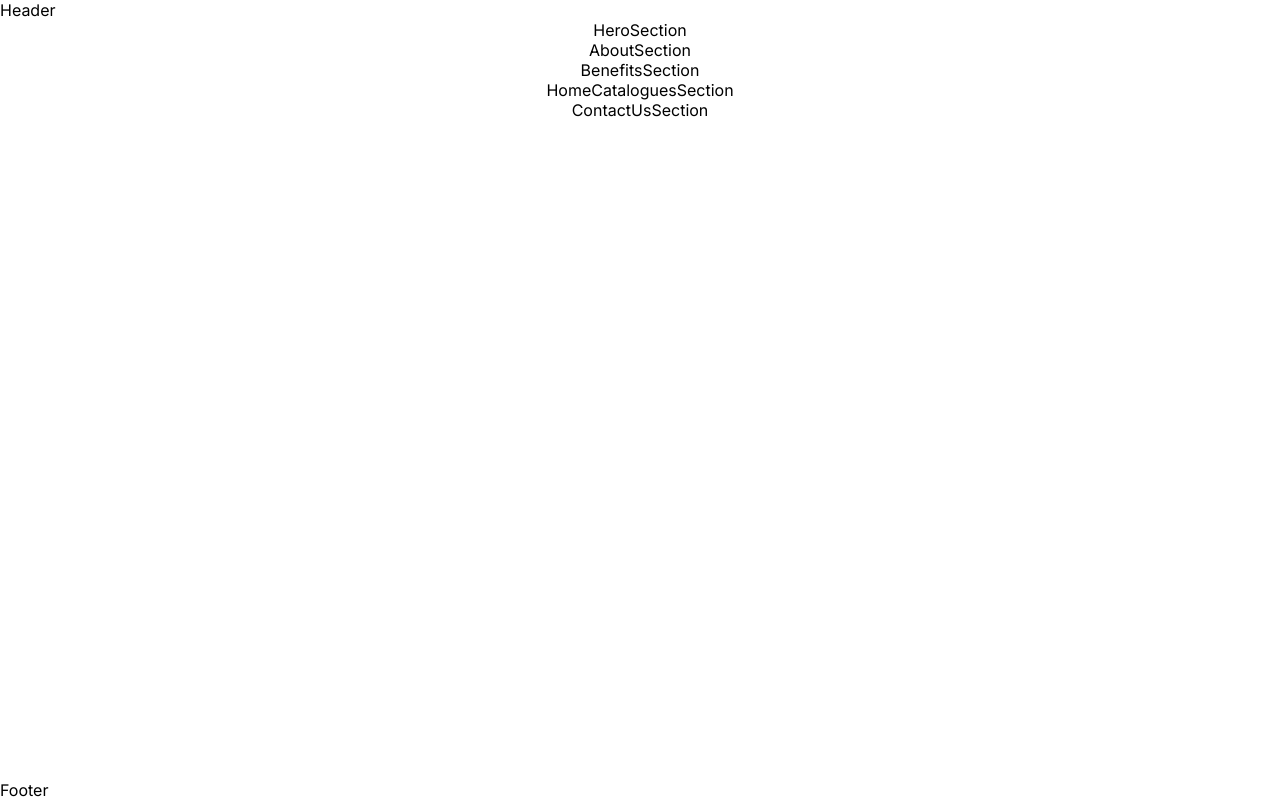
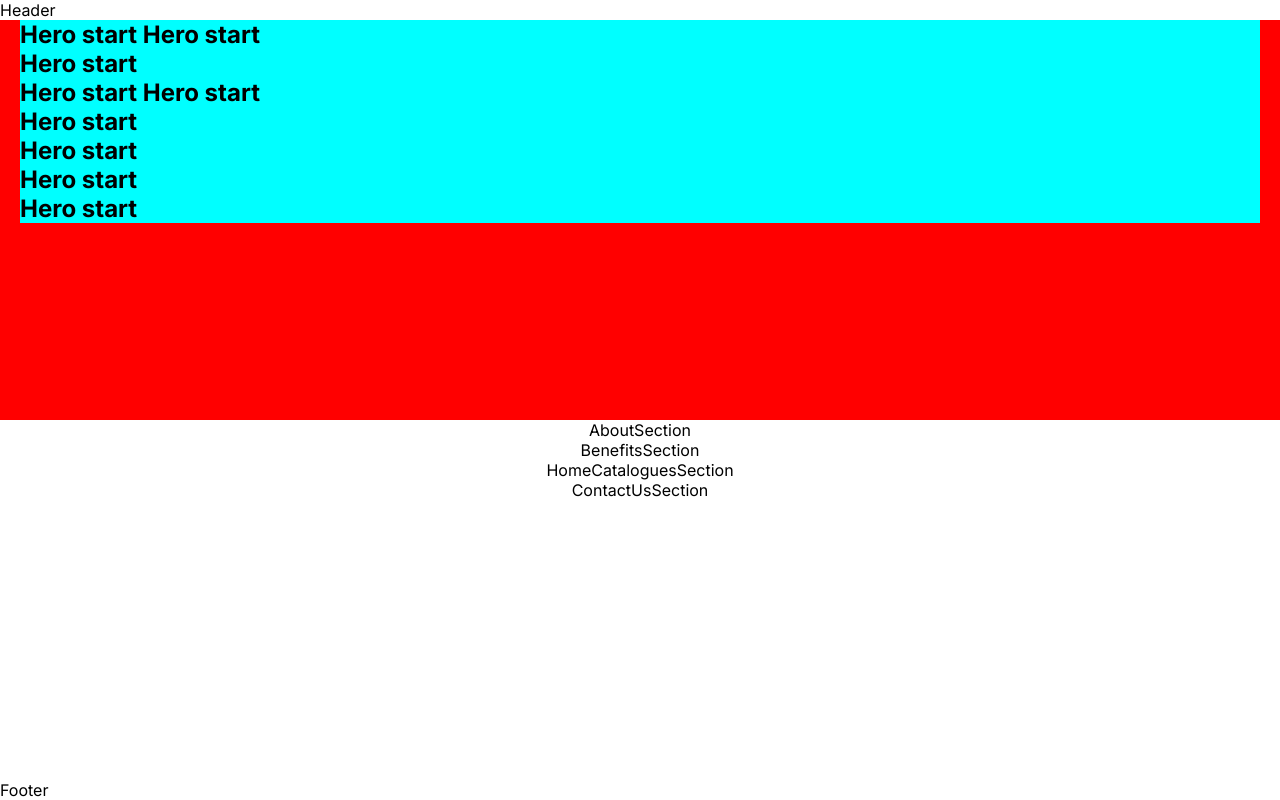
Before and after one commit to mstrmeblivsasha/furniture, a Next.js app: page / in a window 1280 px wide. Built offline with nearby package versions, Linux system fonts and the light colour scheme.

Commit message:
start nb

```diff
--- a/src/app/globals.scss
+++ b/src/app/globals.scss
@@ -90,12 +90,17 @@ main {
   height: 100%;
 }
 
-article,
 section {
   width: 100%;
   display: flex;
   flex-direction: column;
   align-items: center;
+  padding-left: 20px;
+  padding-right: 20px;
+  height: 50vh;
+  @media screen and (min-width: $tablet) {
+    background-color: red;
+  }
 }
 
 ul,
@@ -114,49 +119,15 @@ button {
   cursor: pointer;
 }
 
-/* it is temporarily dimensions */
 .container {
   width: 100%;
   max-width: 1440px;
   margin-left: auto;
   margin-right: auto;
+  display: flex;
+  //   align-items: center;
+  //   justify-content: center;
 }
-
-// .titleGradient {
-//     background-image: linear-gradient(
-//         to right,
-//         $gradientYellow,
-//         $gradientCyan,
-//         $gradientBlue
-//     );
-//     background-clip: text;
-//     -webkit-text-fill-color: transparent;
-//     -webkit-background-clip: text;
-// }
-
-// .navLinkHover {
-//     position: relative;
-//     &::after {
-//         content: "";
-//         position: absolute;
-//         width: 0%;
-//         height: 2px;
-//         background-image: $gradient;
-//         bottom: 0;
-//         left: 0;
-//     }
-//     &:hover,
-//     &:focus {
-//         &::after {
-//             animation: animate 0.5s linear forwards;
-//         }
-//     }
-// }
-// @keyframes animate {
-//     to {
-//         width: 100%;
-//     }
-// }
 
 .active {
   &::after {
--- /dev/null
+++ b/src/sections/heroSection/HeroSection.module.scss
@@ -0,0 +1,9 @@
+@import "../../app/variables";
+
+.container {
+  background-color: aqua;
+  width: 100%;
+  flex-direction: column;
+  //   justify-content: center;
+  //   height: 300px;
+}
--- a/src/sections/heroSection/HeroSection.tsx
+++ b/src/sections/heroSection/HeroSection.tsx
@@ -1,5 +1,19 @@
+import styles from "./HeroSection.module.scss";
+
 const HeroSection = () => {
-    return <div>HeroSection</div>;
+  return (
+    <section>
+      <div className={`container ${styles.container} `}>
+        <h1>Hero start Hero start</h1>
+        <h1>Hero start</h1>
+        <h1>Hero start Hero start</h1>
+        <h1>Hero start</h1>
+        <h1>Hero start</h1>
+        <h1>Hero start</h1>
+        <h1>Hero start</h1>
+      </div>
+    </section>
+  );
 };
 
 export default HeroSection;
```
Lines whose indentation alone changed are shown as unchanged.
